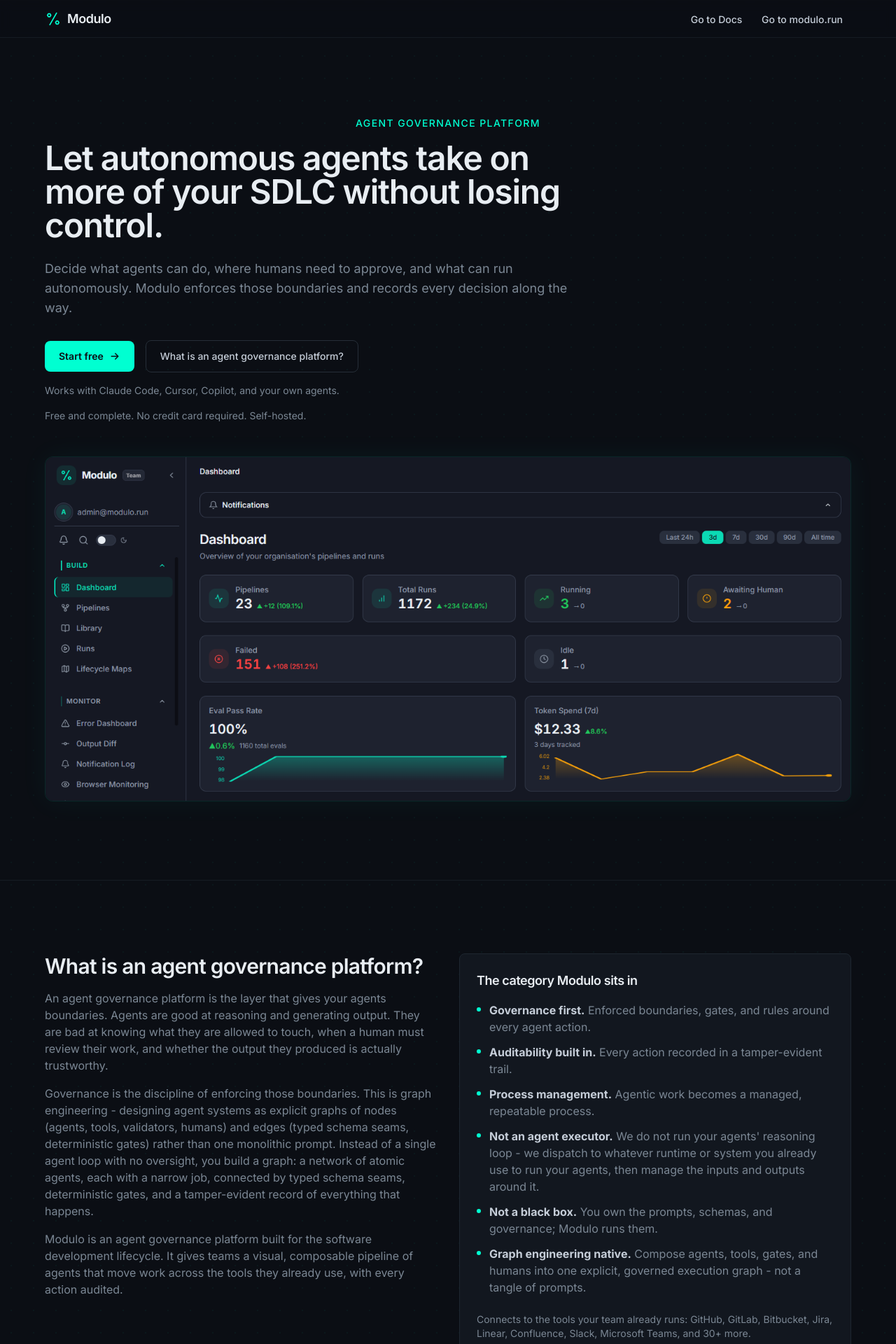
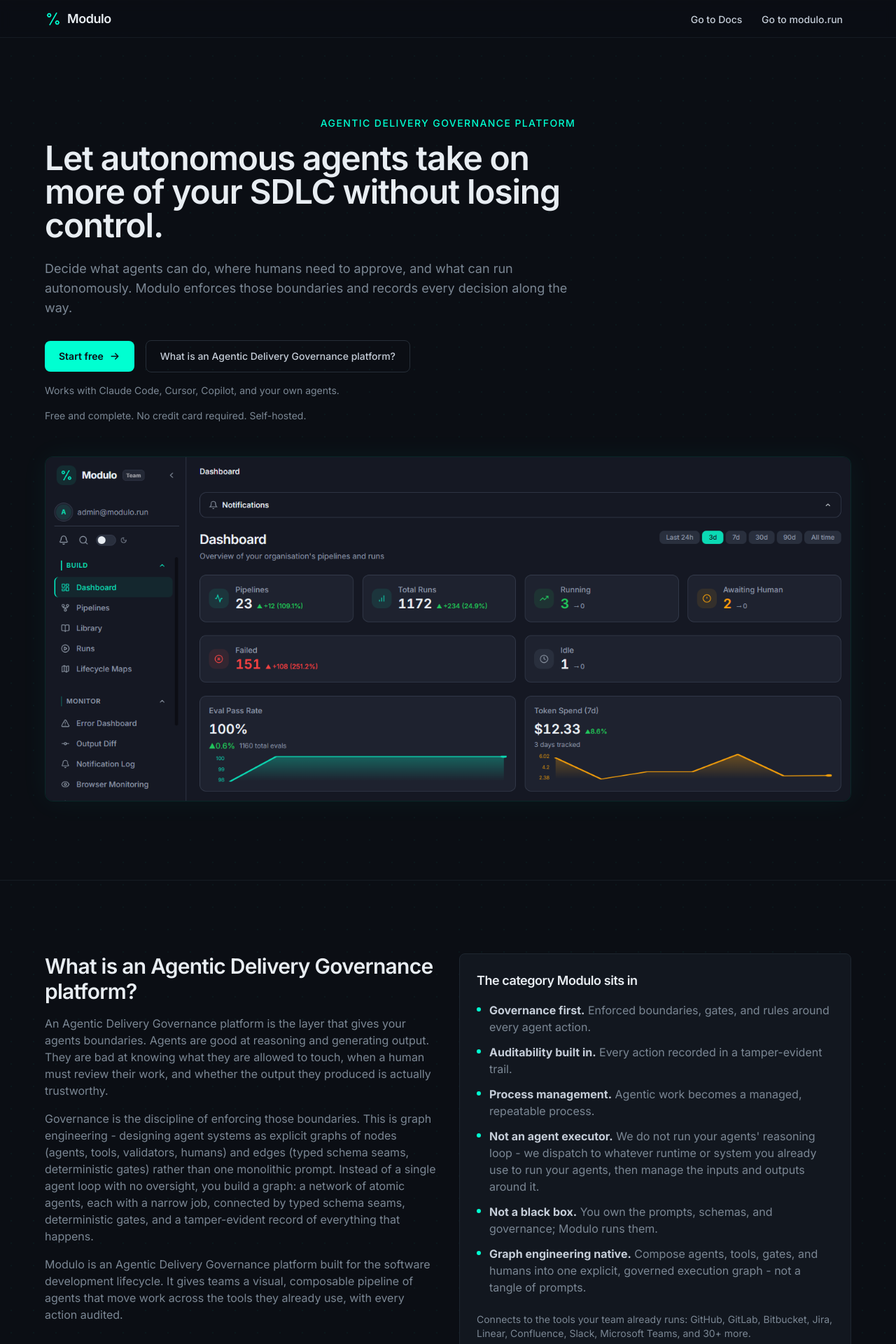
Before and after one commit to farnalabs/moduloplatform-website, a Vue app: page / in a window 1280 px wide. Shown: the top 1920 px of the page at 70% size. Built offline with nearby package versions, Linux system fonts and the light colour scheme.

Commit message:
copy: rename category to Agentic Delivery Governance

```diff
--- a/src/components/HeroSection.vue
+++ b/src/components/HeroSection.vue
@@ -8,7 +8,7 @@
     aria-labelledby="hero-heading"
   >
     <div class="mx-auto max-w-content px-4 py-20 sm:px-6 sm:py-28">
-      <p class="mb-4 text-center text-sm font-medium uppercase tracking-widest text-teal-500">Agent Governance Platform</p>
+      <p class="mb-4 text-center text-sm font-medium uppercase tracking-widest text-teal-500">Agentic Delivery Governance Platform</p>
       <h1
         id="hero-heading"
         class="max-w-3xl text-4xl font-semibold leading-tight tracking-tight text-ink-50 sm:text-5xl"
@@ -39,7 +39,7 @@
           href="#what-is"
           class="inline-flex items-center gap-2 rounded-lg border border-ink-600 px-5 py-3 text-sm font-medium text-ink-100 hover:border-ink-600 hover:text-ink-50"
         >
-          What is an agent governance platform?
+          What is an Agentic Delivery Governance platform?
         </a>
       </div>
       <p class="mt-4 text-sm text-ink-300">Works with Claude Code, Cursor, Copilot, and your own agents.</p>
--- a/src/components/WhatIsSection.vue
+++ b/src/components/WhatIsSection.vue
@@ -6,10 +6,10 @@
       <div class="mt-6 grid gap-8 lg:grid-cols-2">
         <div class="space-y-4 text-ink-300">
           <h2 id="what-is-heading" class="text-3xl font-semibold tracking-tight text-ink-50">
-            What is an agent governance platform?
+            What is an Agentic Delivery Governance platform?
           </h2>
           <p>
-            An agent governance platform is the layer that gives your agents boundaries. Agents
+            An Agentic Delivery Governance platform is the layer that gives your agents boundaries. Agents
             are good at reasoning and generating output. They are bad at knowing what they are
             allowed to touch, when a human must review their work, and whether the output they
             produced is actually trustworthy.
@@ -23,7 +23,7 @@
             gates, and a tamper-evident record of everything that happens.
           </p>
           <p>
-            Modulo is an agent governance platform built for the software development lifecycle.
+            Modulo is an Agentic Delivery Governance platform built for the software development lifecycle.
             It gives teams a visual, composable pipeline of agents that move work across the
             tools they already use, with every action audited.
           </p>
```
Also changed, not shown: 1 other file (tests, documents, lock files or other folders).
